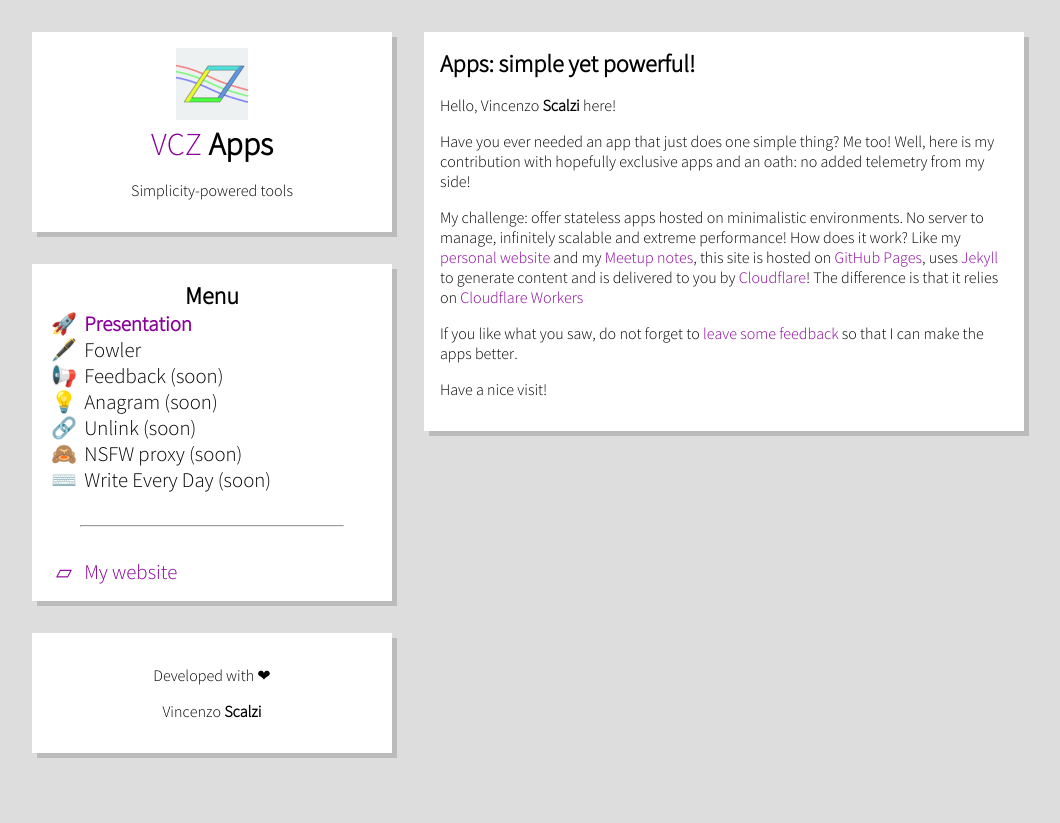
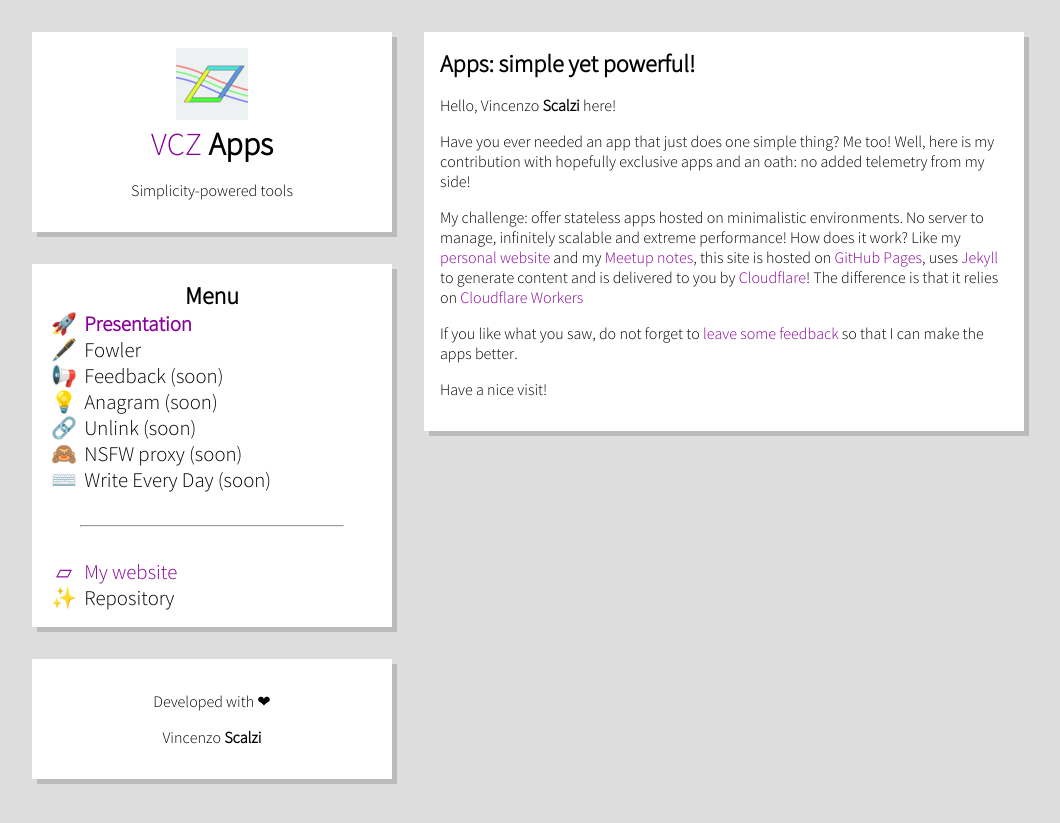
Before and after one commit to vcz-fr/apps, a Jekyll site: the page built from index.html, in a window 1280 px wide. Shown: the top 823 px of the page, without its empty margins (112-1172 px from the left). Built offline with Jekyll 4.4.1, drawn with Linux system fonts in a browser that asks for light colours.

Commit message:
feat: Added repository link

```diff
--- a/_includes/partials/navigation.html
+++ b/_includes/partials/navigation.html
@@ -6,5 +6,6 @@
     </a>
     {% endfor %}
     <hr>
-    <a href="https://vcz.fr" style=color:#809><span class="icon">▱</span> My website</a>
+    <a href="https://vcz.fr" style="color:#809"><span class="icon">▱</span> My website</a>
+    <a href="https://github.com/vcz-fr/apps" rel="nofollow"><span class="icon">✨</span> Repository</a>
 </nav>
```
